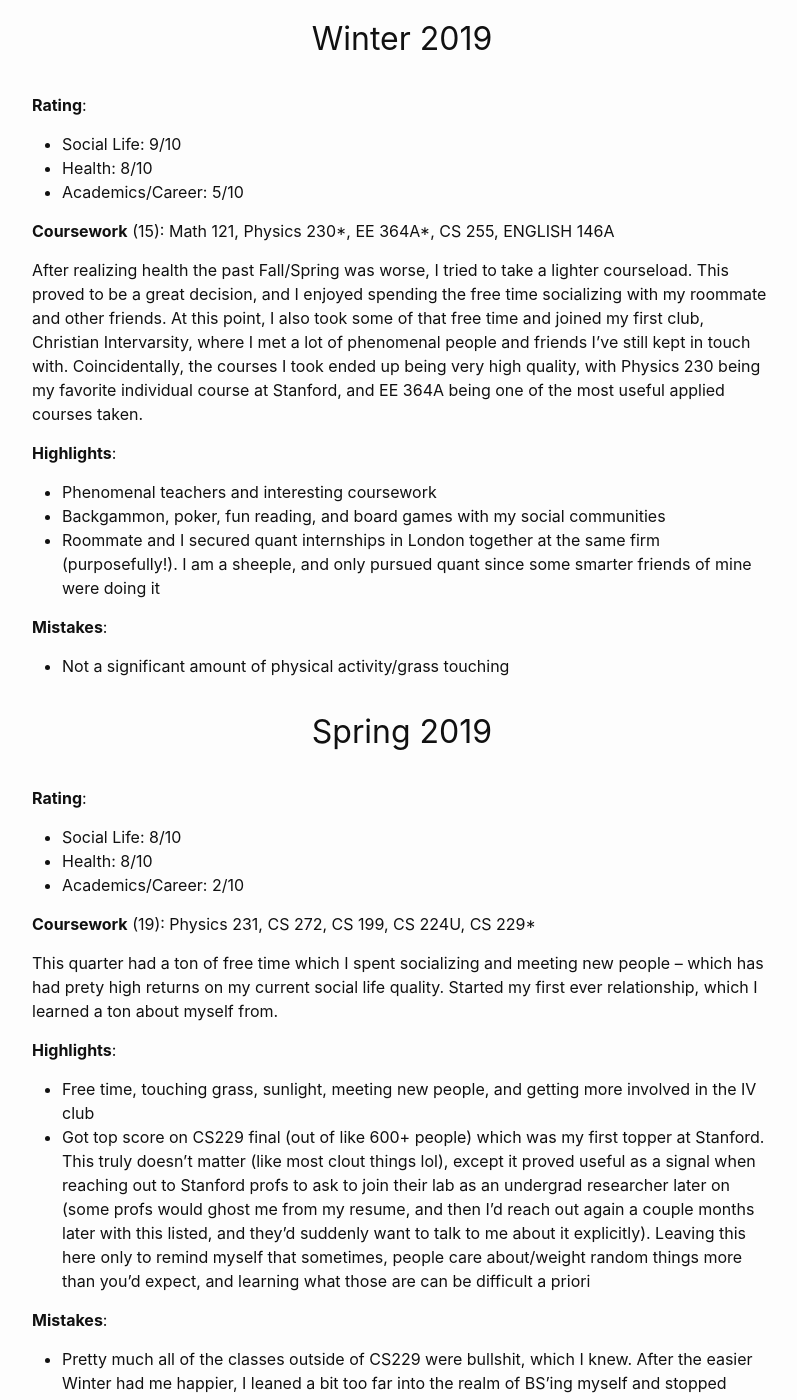
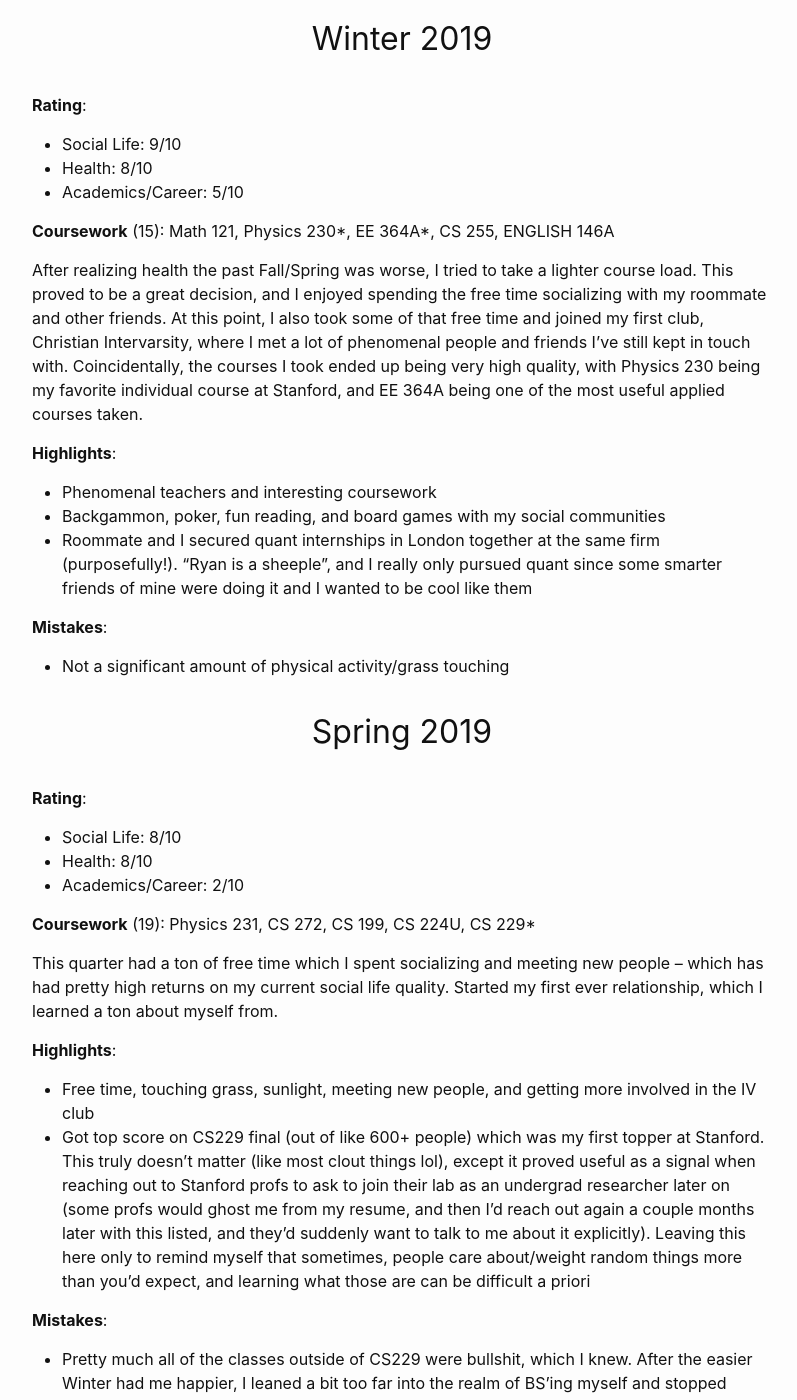
Before and after one commit to rtolsma/rtolsma.github.io, a Jekyll site: the page built from _posts/2023-06-05-stanford-reflection.markdown, in a window 1280 px wide and 1400 px high, scrolled down 3571 px. Shown: the whole window, without its empty margins (238-1035 px from the left). Built offline with Jekyll 4.4.1, drawn with Linux system fonts in a browser that asks for light colours; comment, search, counter and statistics services are not loaded; some of the changed text lies outside the part shown.

Commit message:
Fix spellcheck typos

```diff
--- a/_posts/2020-11-23-physics-topology.markdown
+++ b/_posts/2020-11-23-physics-topology.markdown
@@ -57,7 +57,7 @@ Now, for the fun part, we want to understand how particles are affected when we
 
 The real reason these things happen has to do with the different symmetry groups representing bosons and fermions.
 
-Recall that every 3D rotation of space can be described by a $$3\times 3$$ orthogonal matrix with positive determinant. In mathematics, we usually denote these sets of matrices by the term $$SO(3)$$ (the special orthogonal 3D matrices). However, we can also visualize each rotation as being given by its oriented axis of rotation which in turn (by just visualizing where the arrow reaches) can be identified with a point on a sphere. Hence, $$SO(3)$$ is a just a sphere! It turns out, using the physical intuition described previously, angular momentum operators can be exactly represented under the symmetries of $$SO(3)$$. Using some detailed expansions, one finds that the operators for angular spin are actually given by the symmetries of $$SU(2)$$ (the special unitary matrices in 2D), which is a double cover of the sphere (think of wrapping paper around a sphere twice). Thus, a $$2\pi$$ rotation in $$SU(2)$$ corresponds to traversing the first cover, and thus $$4\pi$$ is required to loop around both covers to reach the starting point. Similar interesting symmetries arise when examining other particles in QFT from examining their Lie respective group representations.
+Recall that every 3D rotation of space can be described by a $$3\times 3$$ orthogonal matrix with positive determinant. In mathematics, we usually denote these sets of matrices by the term $$SO(3)$$ (the special orthogonal 3D matrices). However, we can also visualize each rotation as being given by its oriented axis of rotation which in turn (by just visualizing where the arrow reaches) can be identified with a point on a sphere. Hence, $$SO(3)$$ is a just a sphere! It turns out, using the physical intuition described previously, angular momentum operators can be exactly represented under the symmetries of $$SO(3)$$. Using some detailed expansions, one finds that the operators for angular spin are actually given by the symmetries of $$SU(2)$$ (the special unitary matrices in 2D), which is a double cover of the sphere (think of wrapping paper around a sphere twice). Thus, a $$2\pi$$ rotation in $$SU(2)$$ corresponds to traversing the first cover, and thus $$4\pi$$ is required to loop around both covers to reach the starting point. Similar interesting symmetries arise when examining other particles in QFT from examining their respective Lie group representations.
 
 
 #### Footnotes
--- a/_posts/2023-06-05-stanford-reflection.markdown
+++ b/_posts/2023-06-05-stanford-reflection.markdown
@@ -70,7 +70,7 @@ Adjusting to Stanford was fairly difficulty my first quarter. As a natural intro
 
 **Coursework** (22): Math 120, Math 147, Physics 65, CS 166\*, CS231N\*, CS142
 
-One of my goals throughout freshman year was to find my intellectual/productive limits, which I aimed to accomplish by upping my courseload difficulty each quarter until I broke. This quarter was by far my most taxing and difficult throughout college, due to the quantity of work and my own lacking academic maturity, which firmly had me reach the goal of breaking. Most of my memories from this quarter are whirlwinds of psetting in the dark on limited sleep with friends or alone, with little sunlight or external social activity outside of the first week of classes.
+One of my goals throughout freshman year was to find my intellectual/productive limits, which I aimed to accomplish by upping my course load difficulty each quarter until I broke. This quarter was by far my most taxing and difficult throughout college, due to the quantity of work and my own lacking academic maturity, which firmly had me reach the goal of breaking. Most of my memories from this quarter are whirlwinds of psetting in the dark on limited sleep with friends or alone, with little sunlight or external social activity outside of the first week of classes.
 
 
 **Highlights**:
@@ -133,14 +133,14 @@ Another fairly academic quarter, where I tried to bias more towards applied subj
 
 **Coursework** (15): Math 121, Physics 230\*, EE 364A\*, CS 255, ENGLISH 146A
 
-After realizing health the past Fall/Spring was worse, I tried to take a lighter courseload. This proved to be a great decision, and I enjoyed spending the free time socializing with my roommate and other friends. At this point, I also took some of that free time and joined my first club, Christian Intervarsity, where I met a lot of phenomenal people and friends I've still kept in touch with. Coincidentally, the courses I took ended up being very high quality, with Physics 230 being my favorite individual course at Stanford, and EE 364A being one of the most useful applied courses taken.
+After realizing health the past Fall/Spring was worse, I tried to take a lighter course load. This proved to be a great decision, and I enjoyed spending the free time socializing with my roommate and other friends. At this point, I also took some of that free time and joined my first club, Christian Intervarsity, where I met a lot of phenomenal people and friends I've still kept in touch with. Coincidentally, the courses I took ended up being very high quality, with Physics 230 being my favorite individual course at Stanford, and EE 364A being one of the most useful applied courses taken.
 
 
 
 **Highlights**:
 - Phenomenal teachers and interesting coursework
 - Backgammon, poker, fun reading, and board games with my social communities
-- Roommate and I secured quant internships in London together at the same firm (purposefully!). I am a sheeple, and only pursued quant since some smarter friends of mine were doing it
+- Roommate and I secured quant internships in London together at the same firm (purposefully!). "Ryan is a sheeple", and I really only pursued quant since some smarter friends of mine were doing it and I wanted to be cool like them
 
 **Mistakes**:
 - Not a significant amount of physical activity/grass touching
@@ -156,7 +156,7 @@ After realizing health the past Fall/Spring was worse, I tried to take a lighter
 
 **Coursework** (19): Physics 231, CS 272, CS 199, CS 224U, CS 229\*
 
-This quarter had a ton of free time which I spent socializing and meeting new people -- which has had prety high returns on my current social life quality. Started my first ever relationship, which I learned a ton about myself from.
+This quarter had a ton of free time which I spent socializing and meeting new people -- which has had pretty high returns on my current social life quality. Started my first ever relationship, which I learned a ton about myself from.
 
 **Highlights**:
 - Free time, touching grass, sunlight, meeting new people, and getting more involved in the IV club
@@ -225,7 +225,7 @@ I continued to lean into the idea of working in Biotech or going to Med School,
 The first 8 weeks were pre-covid, and consisted of a lot of fun continuation of the themes in Fall, including the increased emphasis on social life.
 
 **Highlights**:
-- To support career exploration, I wanted to get experiences with industry research in fintech, ML in academia, and big tech (since I am a sheeple, and saw grass that a significant percent of other Stanford sheeple were grazing on)
+- To support career exploration, I wanted to get experiences with industry research in Fintech, ML in academia, and big tech (since "Ryan is a sheeple", and saw grass that a significant percent of other Stanford sheeple were grazing on)
 
 
 **Mistakes**:
@@ -342,7 +342,7 @@ Senior Spring was my victory lap quarter with school finally brought back on cam
 
 
 **Highlights**:
-- I _really really_ loved playing spikeball with friends, and for 1-2 hours on average _every_ day was my go-to social activity throughout the perfect spring weather. I also scheduled daily meals and hangouts with everyone I possibly could that remained on campus
+- I _really really_ loved playing Spikeball with friends, and for 1-2 hours on average _every_ day was my go-to social activity throughout the perfect spring weather. I also scheduled daily meals and hangouts with everyone I possibly could that remained on campus
 - Started a habit of taking photos and videos of fun activities in the moment, with the goal of just saving to view for later (I don't post on social media much). The photos and videos from Senior Spring are things I still view and enjoy, and I've kept this up post-grad as one of my favorite ongoing habits
 
 **Mistakes**:
@@ -352,7 +352,7 @@ Senior Spring was my victory lap quarter with school finally brought back on cam
 # Conclusions
 {: .bigh}
 
-After writing all these, I think it's pretty clear to me that there are certain patterns that have upheld in terms of improving health and happiness. Some obvious ones are frequency of social interaction, quality and intellectual engagement of academic courseloads, and solid teams and mentorship to work with. Some which seem obvious now, but clearly were not in retrospect, are quantity of time outdoors and consistency of physical activity. Clearly, I was hanging out with friends and playing games quite a bit, but why didn't I do those _outside_? Smh.
+After writing all these, I think it's pretty clear to me that there are certain patterns that have upheld in terms of improving health and happiness. Some obvious ones are frequency of social interaction, quality and intellectual engagement of academic course loads, and solid teams and mentorship to work with. Some which seem obvious now, but clearly were not in retrospect, are quantity of time outdoors and consistency of physical activity. Clearly, I was hanging out with friends and playing games quite a bit, but why didn't I do those _outside_? Smh.
 
 There are also some things I spent a lot of energy on, which given my current path, seem wasted, but wasn't quite so clear at the time. A solid few quarters spent on genomics research and learning computational approaches in biology/chemistry, which I'll likely never use. But, these types of things I suppose, are only clear in hindsight. Between my FB internship and genomics research, I realize that quitting was certainly the right move, but in the future it might be better to bias _further_ towards quitting earlier[^3]. Likewise, I realize now, that classes/internships which I expected to be BS in advance...usually were in fact wastes of time (surprising, right?). And the only thing I got out of it was BS'ing myself unfortunately. Finally, I recognize now that herd mentality and paths of least resistance are more of a force in my life than I originally thought, and I should actively try to combat these biases in how I spend my currently allocate time and in my plans for the future.
 
```
Also changed, not shown: other parts of _posts/2023-06-05-stanford-reflection.markdown (+9 -9 lines).
